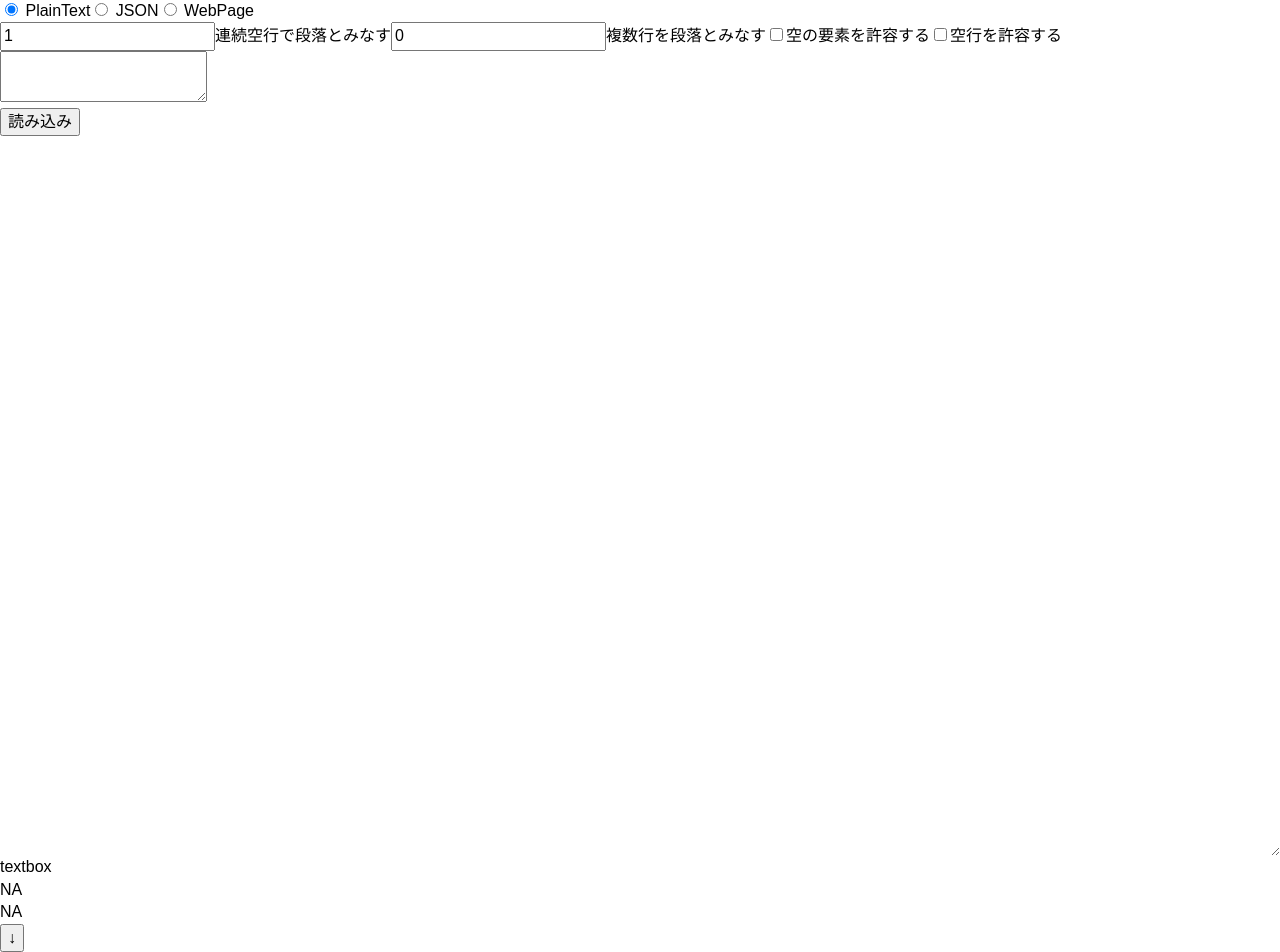
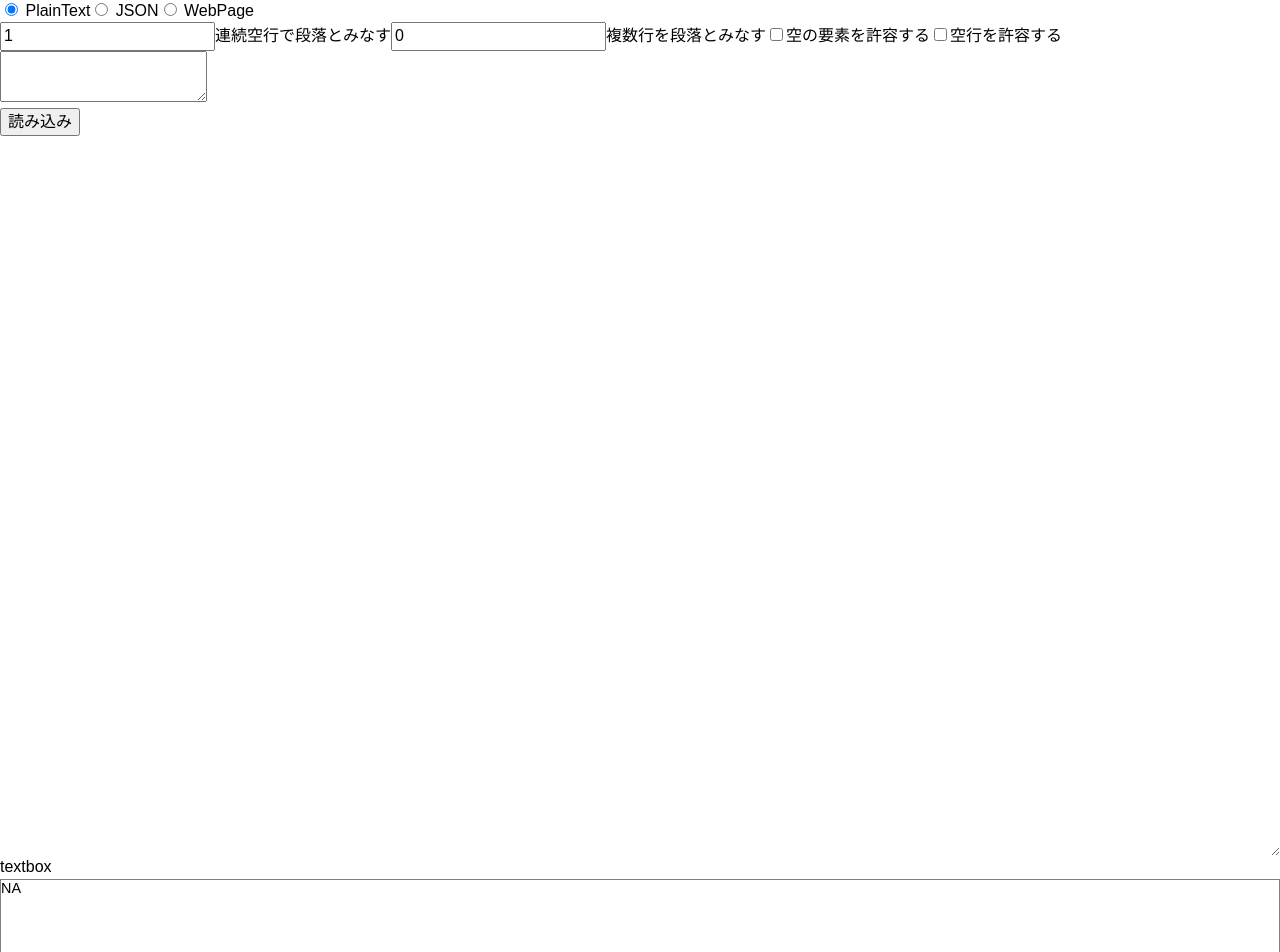
Before and after one commit to CrafterKina/tetori, a React (Create React App) app: page / in a window 1280 px wide. Shown: the top 952 px of the page. Built offline with nearby package versions, Linux system fonts and the light colour scheme.

Commit message:
Style dialog

```diff
--- a/src/NavigableDialog.tsx
+++ b/src/NavigableDialog.tsx
@@ -12,9 +12,9 @@ export function NavigableDialog(props: Props) {
     const {contents, pos, dispatchPosMessage} = props;
 
     return (<div>
-        <p title={"Previous"}
+        <p className={"dialog previous-dialog"} title={"Previous"}
            onClick={() => dispatchPosMessage({type: "previous"})}>{contents[pos - 1]?.dialog ?? "NA"}</p>
-        <p>{contents[pos]?.dialog ?? "NA"}</p>
-        <button title={"Next"} onClick={() => dispatchPosMessage({type: "next"})}>{"↓"}</button>
+        <p className={"dialog next-dialog"} title={"Next"}
+           onClick={() => dispatchPosMessage({type: "next"})}>{contents[pos]?.dialog ?? "NA"}</p>
     </div>)
 }
--- a/src/tetori.css
+++ b/src/tetori.css
@@ -23,3 +23,50 @@
     overflow: auto;
     resize: both;
 }
+
+.dialog {
+    white-space: pre-wrap;
+    resize: vertical;
+}
+
+.dialog.next-dialog {
+    font-size: 1.2rem;
+    font-weight: 500;
+    line-height: 1.7em;
+
+    box-sizing: content-box;
+    min-height: 5.1em; /* 3lh *//* content-boxにして、不必要に小さくなってしまうのを防ぐ */
+
+    overflow-y: auto;
+
+    border: 2px solid palevioletred;
+    background-color: #fffbfa;
+    color: darkslategray;
+    border-radius: 1ex;
+
+    margin: 1em;
+    padding: 0.2em 0.5em;
+}
+
+.dialog.next-dialog::after {
+    content: "▼";
+
+    font-size: 0.75em;
+
+    color: hotpink;
+    text-shadow: 1px 0 1px white;
+
+    margin-left: 1ex;
+}
+
+.dialog.previous-dialog {
+    font-size: 0.9rem;
+    line-height: 1.2em;
+
+    box-sizing: content-box;
+    height: 6em;
+
+    border: 1px solid gray;
+
+    overflow-y: scroll;
+}
```
